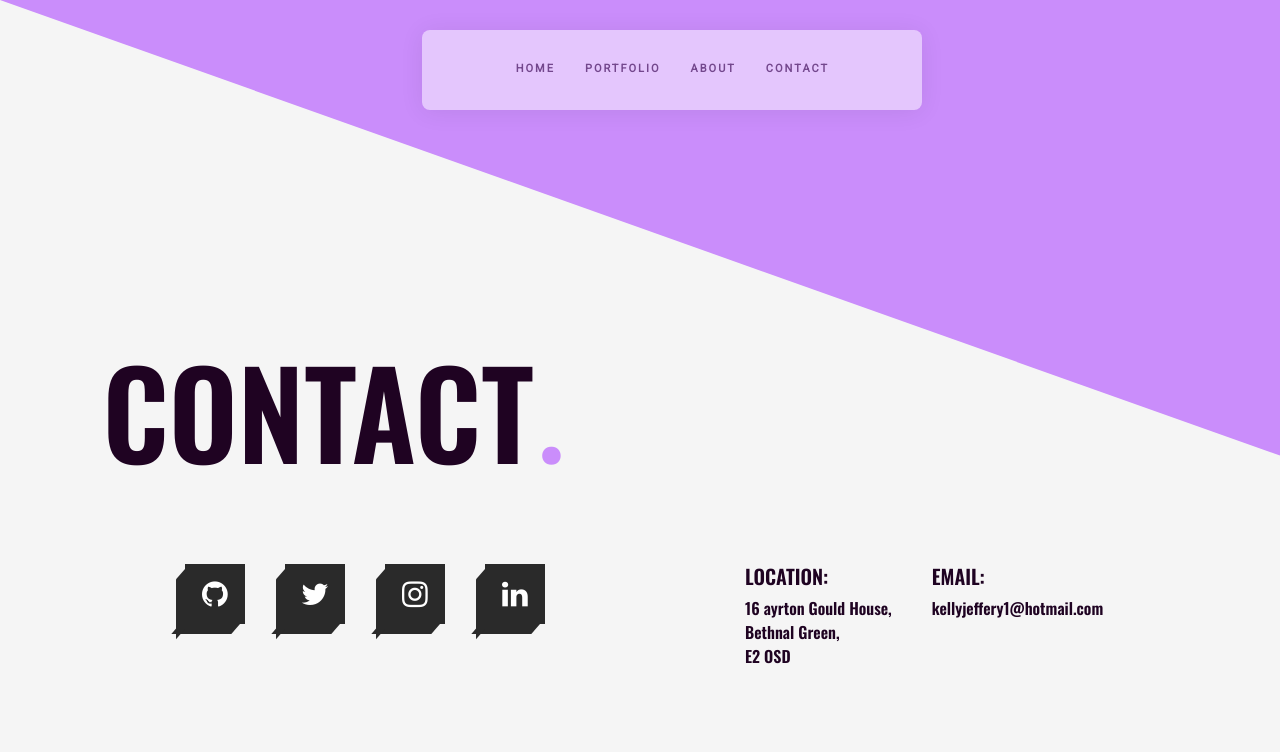
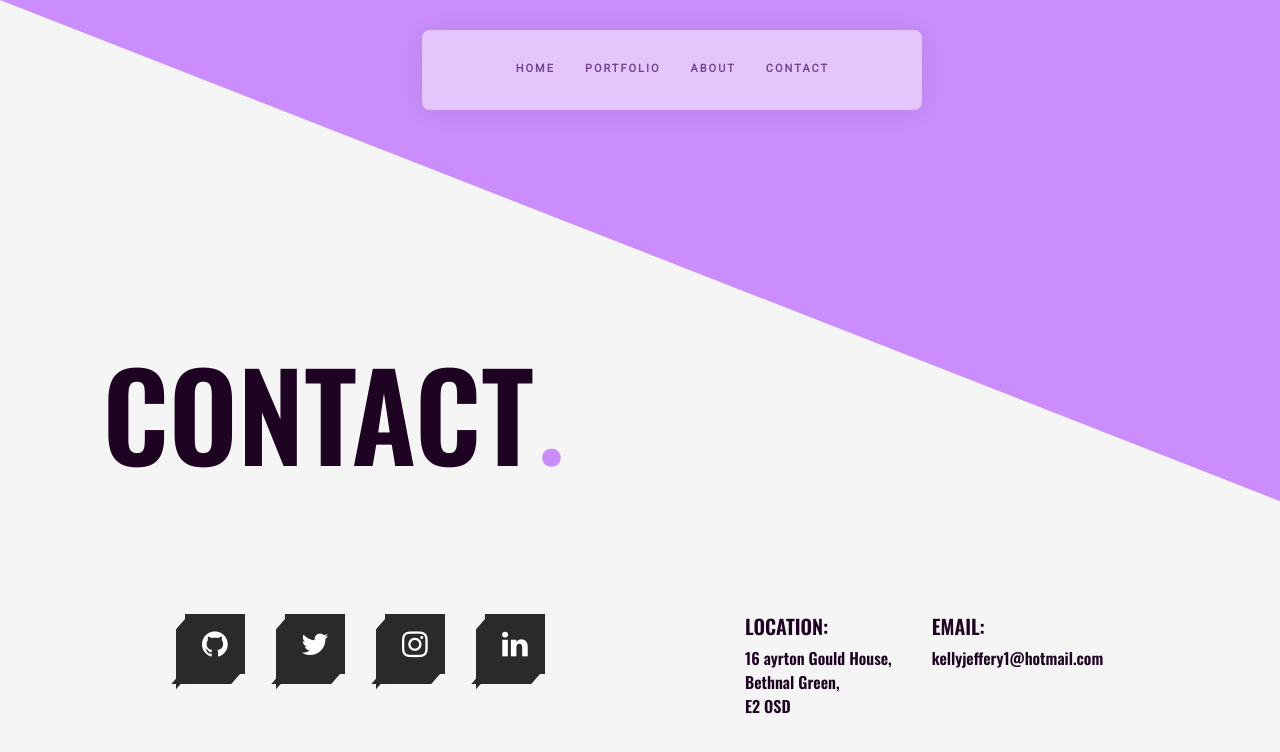
Before and after one commit to kellyjeffery1/kelly21, a React (Create React App) app: page /Contact in a window 1280 px wide. Shown: the top 752 px of the page. Built offline with nearby package versions, Linux system fonts and the light colour scheme.

Commit message:
header fixes

```diff
--- a/package.json
+++ b/package.json
@@ -24,7 +24,7 @@
 		"slick-carousel": "^1.8.1"
 	},
 	"scripts": {
-		"start": "serve -s build",
+	"start": "serve -s build",
 		"build": "react-scripts build",
 		"test": "react-scripts test",
 		"eject": "react-scripts eject",
--- a/src/assests/about.css
+++ b/src/assests/about.css
@@ -13,7 +13,7 @@
 	position: relative;
 	display: block;
 	width: calc(121% + 1.3px);
-	height: 474px;
+	height: 520px;
 }
 
 .custom-shape-divider-top-1593002502 .shape-fill {
--- a/src/assests/contact.css
+++ b/src/assests/contact.css
@@ -100,7 +100,7 @@
 .custom-shape-divider-top-1593164997 svg {
 	position: relative;
 	width: calc(141% + 1.3px);
-	height: 500px;
+	height: 550px;
 }
 
 .custom-shape-divider-top-1593164997 .shape-fill {
--- a/src/assests/portfolio.css
+++ b/src/assests/portfolio.css
@@ -8,7 +8,7 @@
 .custom-shape-divider-top-1592842874 svg {
 	position: relative;
 	width: calc(100% + 1.3px);
-	height: 500px;
+	height: 550px;
 	transform: rotateY(180deg);
 }
 
```
